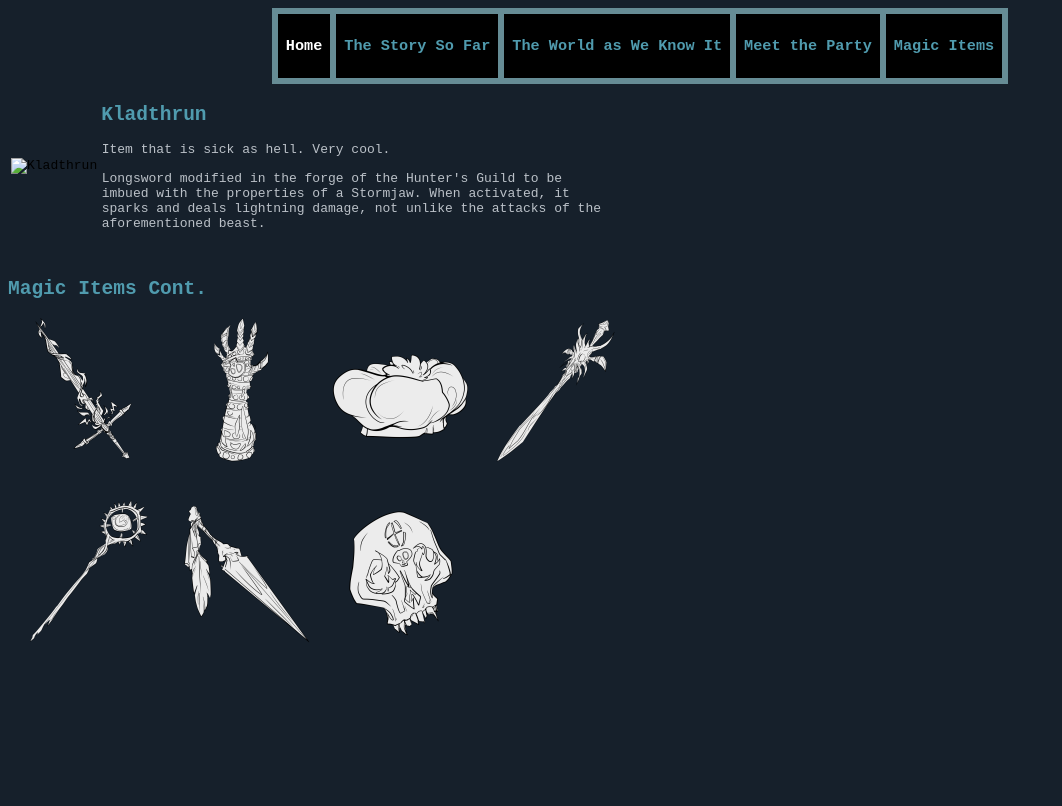
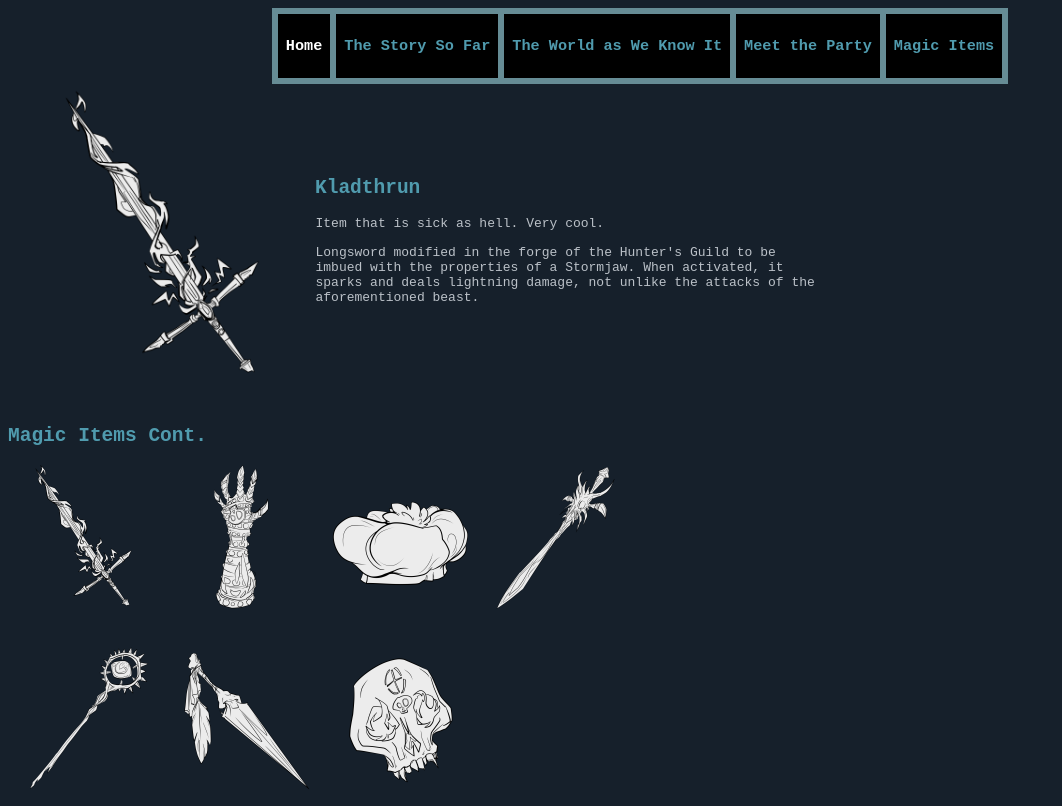
Before and after one commit to notcl4rence/notcl4rence.github.io, a plain HTML site: page kladthrun.html in a window 1280 px wide. Shown: the whole page, without its empty margins (0-1062 px from the left). Drawn offline with Linux system fonts and the light colour scheme.

Commit message:
Update kladthrun.html

```diff
--- a/kladthrun.html
+++ b/kladthrun.html
@@ -21,7 +21,7 @@
 		<div class="item description">
 			<table>
 				<tr>
-					<td><img src="images/magic items/kladthrun.png" alt="Kladthrun" style="width:300px;height:300px;"></td>
+					<td><img src="kladthrun.png" alt="Kladthrun" style="width:300px;height:300px;"></td>
 					<td><h2>Kladthrun</h2>
 						<div id="description" class="description">
 							<p>Item that is sick as hell. Very cool.</p>
```
